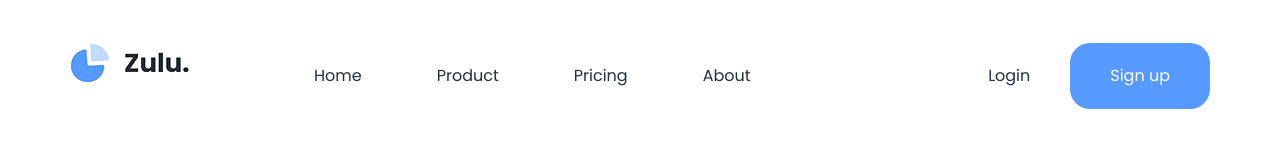
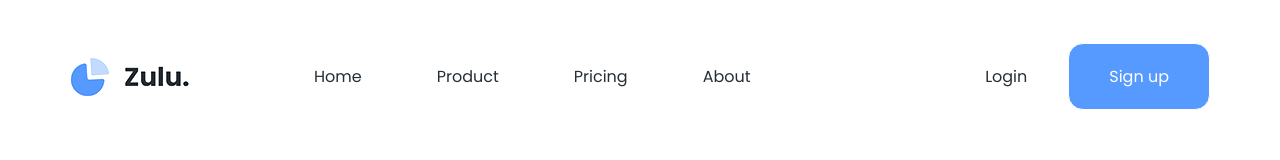
Before and after one commit to NDuyToan/landing-page-zulu, a website: page index.html in a window 1280 px wide. Drawn offline with Linux system fonts and the light colour scheme.

Commit message:
video 1 finish header

```diff
--- a/index.html
+++ b/index.html
@@ -36,8 +36,8 @@
             </li>
           </ul>
           <div class="header-auth">
-            <a href="#" class="header-login">Login</a>
-            <a href="#" class="header-signup">Sign up</a>
+            <a href="#" class="btn btn--link">Login</a>
+            <a href="#" class="btn btn--primary">Sign up</a>
           </div>
         </header>
         <section class="banner"></section>
--- /dev/null
+++ b/package.json
@@ -0,0 +1,5 @@
+{
+  "dependencies": {
+    "sass": "^1.55.0"
+  }
+}
--- a/style.scss
+++ b/style.scss
@@ -1,3 +1,7 @@
+//variables
+$gray-dark: #262e36;
+$primary-color: #579aff;
+
 * {
   margin: 0;
   padding: 0;
@@ -37,12 +41,44 @@ body {
   margin: 0 auto;
 }
 
+//button
+.btn {
+  font-size: 16px;
+  display: flex;
+  align-items: center;
+  justify-content: center;
+  min-width: 100px;
+  background-color: transparent;
+  padding:  20px 40px;
+  border-radius: 15px;
+  color: $gray-dark;
+  border: 1px solid currentColor;
+  outline: none;
+  cursor: pointer;
+  line-height: normal;
+
+  &--primary {
+    color: #fff;
+    background-color: $primary-color;
+  }
+
+  &--link {
+    border: 1px solid transparent;
+    transition: all 0.3s linear;
+    &:hover {
+      color: $primary-color;
+    }
+  }
+}
+
 .header {
   padding-top: 43px;
   display: flex;
+  align-items: center;
 
   &-logo {
     padding-right: 125px;
+    display: block;
   }
 
   &-menu {
@@ -50,12 +86,16 @@ body {
     list-style: none;
     align-items: center;
 
-    &-item {
+    &-item:not(:last-child) {
       margin-right: 75px;
     }
 
     &-link {
-      color: #262e36;
+      color: $gray-dark;
+      transition: all 0.3s ease;
+      &:hover{
+        color: $primary-color;
+      }
     }
   }
 
@@ -64,15 +104,4 @@ body {
     display: flex;
     align-items: center;
   }
-
-  &-login,
-  &-signup {
-    padding: 25px 40px;
-    border-radius: 20px;
-  }
-
-  &-signup {
-    background-color: #579aff;
-    color: white;
-  }
 }
```
Also changed, not shown: readme.md, style.css, 2 other files.
